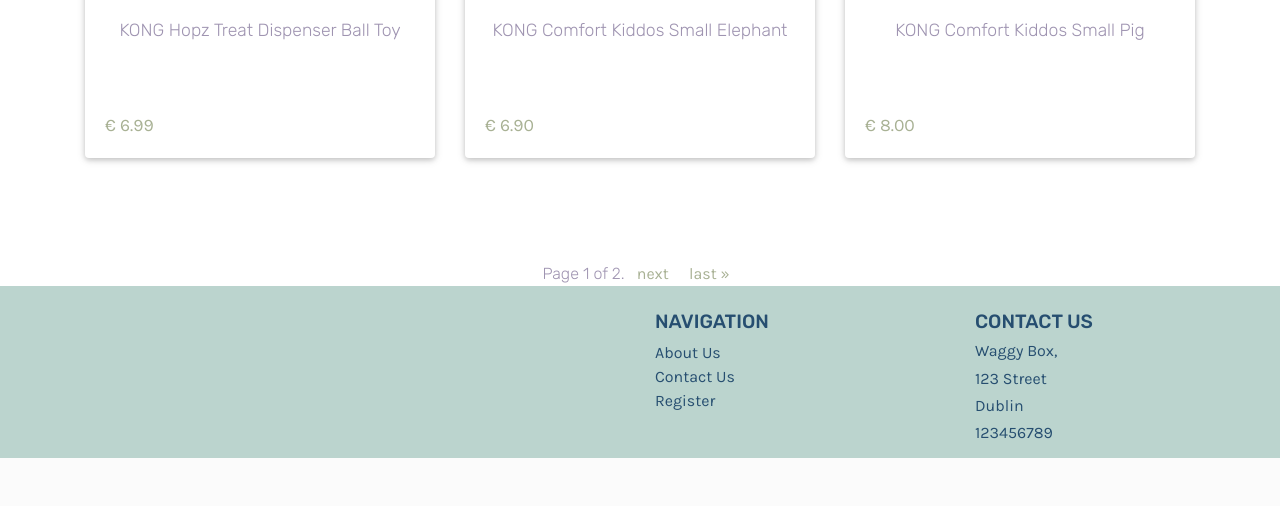
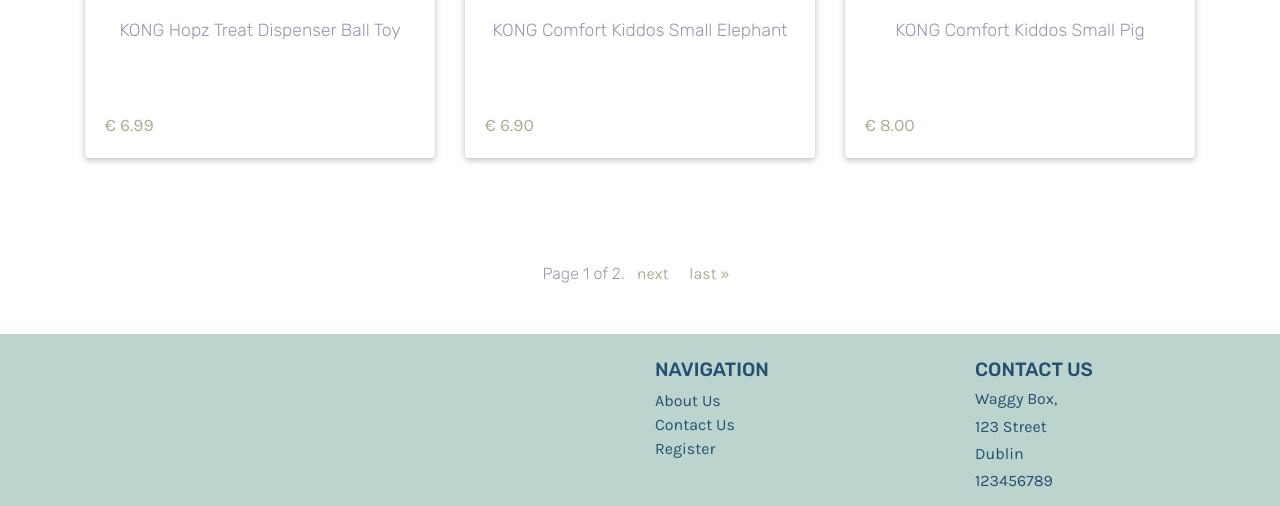
Before and after one commit to ClaireLally8/Waggy-Box, a Django app: page /shop/ in a window 1280 px wide. Shown: the part 2048-2554 px from the top of the page. Before the commit the page ends 2506 px from the top, so only its background shows below. Run offline with Django 3.2, Linux system fonts and the light colour scheme; a user stored in the database is signed in; data comes from the database, SQL or seed files in the repository; tables that the repository leaves empty hold one stand-in row (values such as "Sample post"); some libraries are stand-ins or nearby versions.

Commit message:
added margin to bottom

```diff
--- a/main/templates/main/shop.html
+++ b/main/templates/main/shop.html
@@ -40,7 +40,7 @@
 
 
 
-<div class="pagination pages-items  justify-content-center">
+<div class="pagination pages-items  justify-content-center mb-5">
     <span class="step-links">
         {% if page_obj.has_previous %}
             <a class="change-page-link" href="?page=1">&laquo; first</a>
```
